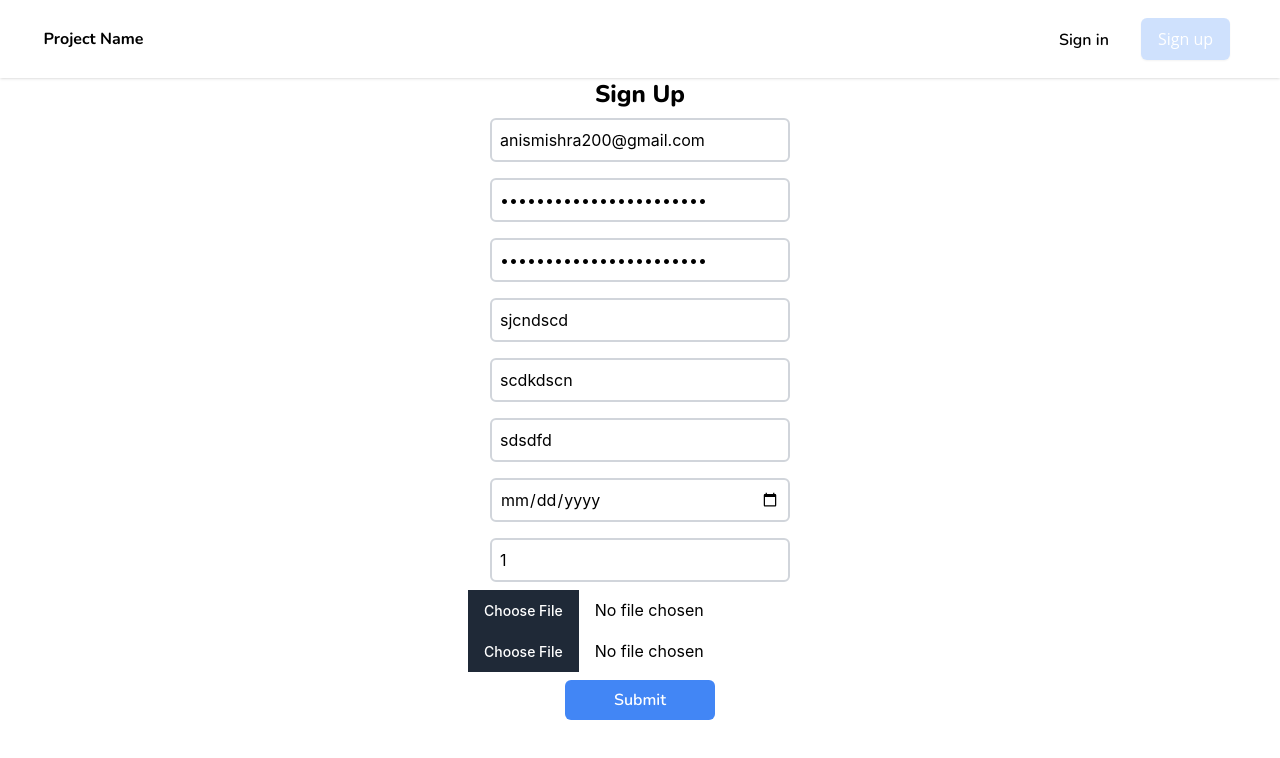
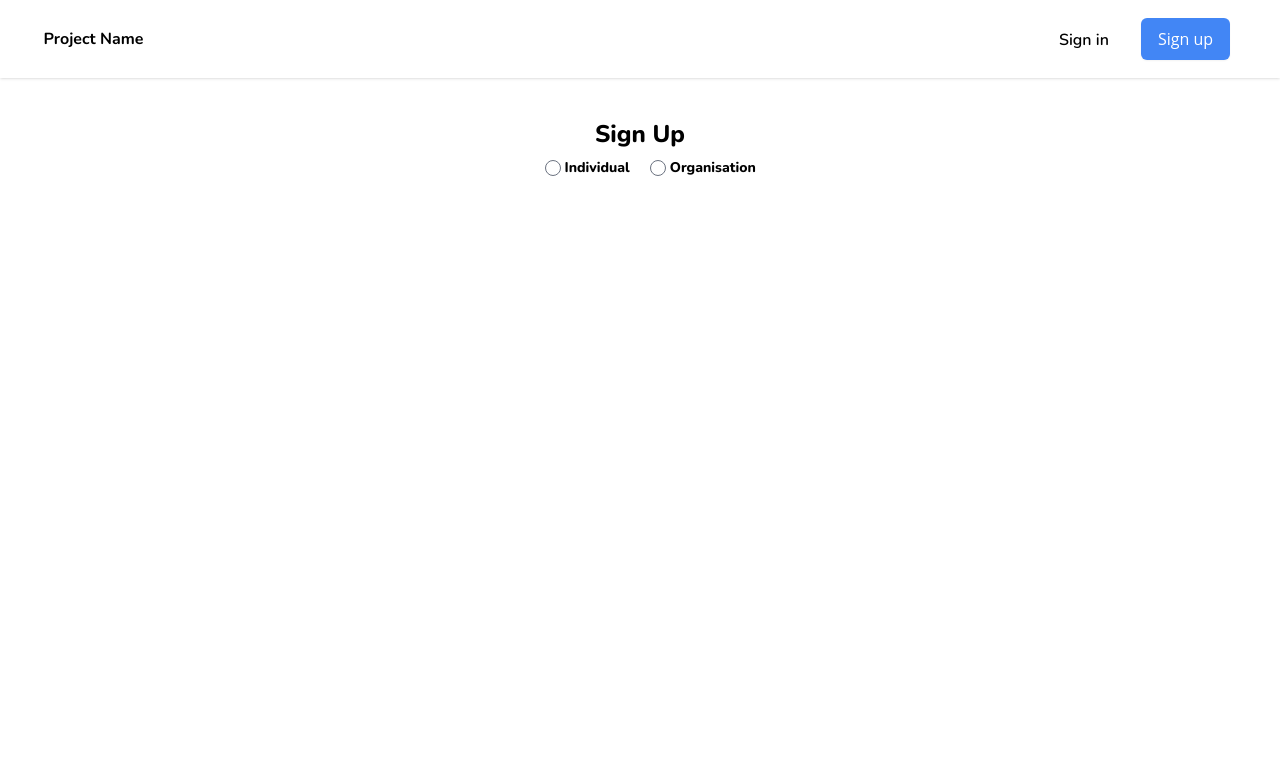
Before and after one commit to FCS-hacked/frontend, a React (Create React App) app: page /signup in a window 1280 px wide. Shown: the top 758 px of the page. Built offline with nearby package versions, Linux system fonts and the light colour scheme.

Commit message:
signup, login and getdocuments done

```diff
--- a/package.json
+++ b/package.json
@@ -11,6 +11,7 @@
     "@types/react": "^18.0.0",
     "@types/react-dom": "^18.0.0",
     "axios": "^1.1.3",
+    "bootstrap": "^5.2.2",
     "date-fns": "^2.29.3",
     "flowbite": "^1.5.3",
     "flowbite-react": "^0.3.2",
--- a/src/Components/BasicTable/columns.tsx
+++ b/src/Components/BasicTable/columns.tsx
@@ -9,38 +9,66 @@ export const COLUMNS = [
         Filter: ColumnFilter
     },
     {
-        Header: "First Name",
-        Footer: "First Name",
-        accessor: "first_name",
-        Filter: ColumnFilter
+        Header: "Document",
+        Footer: "Document",
+        accessor: 'document',
     },
     {
-        Header: "Last Name",
-        Footer: "Last Name",
-        accessor: "last_name",
-        Filter: ColumnFilter
-    },
-    {
-        Header: "Date of Birth",
-        Footer: "Date of Birth",
-        accessor: "date_of_birth",
+        Header: "Uploaded On",
+        Footer: "Uploaded On",
+        accessor: 'uploaded_at',
         Cell: ({value}) => {
             return format(new Date(value), 'dd/MM/yyyy')
-        },
-        Filter: ColumnFilter
+        }
 
     },
-    {
-        Header: "Country",
-        Footer: "Country",
-        accessor: "country",
-        Filter: ColumnFilter
-    },
-    {
-        Header: "Phone",
-        Footer: "Phone",
-        accessor: "phone",
-        Filter: ColumnFilter
-    }
+    // {
+    //     Header: "Shared with",
+    //     Footer: "Shared with",
+    //     accessor: 'shared_with',
+    //     Cell: ({value}) => {
+    //         return value.map((item) => {
+    //             return item.name
+    //         }).join(", ")
+    //     }
+
+    // },
+    // {
+
+    // }
+    // {
+    //     Header: "First Name",
+    //     Footer: "First Name",
+    //     accessor: "first_name",
+    //     Filter: ColumnFilter
+    // },
+    // {
+    //     Header: "Last Name",
+    //     Footer: "Last Name",
+    //     accessor: "last_name",
+    //     Filter: ColumnFilter
+    // },
+    // {
+    //     Header: "Date of Birth",
+    //     Footer: "Date of Birth",
+    //     accessor: "date_of_birth",
+    //     Cell: ({value}) => {
+    //         return format(new Date(value), 'dd/MM/yyyy')
+    //     },
+    //     Filter: ColumnFilter
+
+    // },
+    // {
+    //     Header: "Country",
+    //     Footer: "Country",
+    //     accessor: "country",
+    //     Filter: ColumnFilter
+    // },
+    // {
+    //     Header: "Phone",
+    //     Footer: "Phone",
+    //     accessor: "phone",
+    //     Filter: ColumnFilter
+    // }
     // if we want to add more columns, we can do so here and we have intensionally left out the email column and age column
 ]
--- a/src/Components/Generic_Navbar/index.tsx
+++ b/src/Components/Generic_Navbar/index.tsx
@@ -55,7 +55,7 @@ function NavBar() {
 
           </div>
         </div>
-          <div  className='z-50  bg-white absolute bg-[white] w-full'>
+          <div  className='z-50 absolute bg-[white] w-full'>
               <div
                   className={`flex-1 justify-self-center pb-3 mt-[2vmax] md:block md:pb-0 md:mt-0 ${
                       navbar ? "block" : "hidden"
@@ -90,7 +90,7 @@ function NavBar() {
           </a>
           <a
             href="#"
-            className="ml-8 inline-flex items-center justify-center whitespace-nowrap rounded-md border border-transparent bg-googleBlue bg-opacity-25 px-4 py-2 text-base font-medium text-white shadow-sm hover:bg-googleBlue hover:bg-opacity-20"
+            className="ml-8 inline-flex items-center justify-center whitespace-nowrap rounded-md border border-transparent bg-googleBlue bg-opacity-100 px-4 py-2 text-base font-medium text-white shadow-sm hover:bg-googleBlue hover:bg-opacity-80 focus:bg-opacity-70"
           >
             Sign up
           </a>
--- a/src/Pages/Login/index.tsx
+++ b/src/Pages/Login/index.tsx
@@ -9,20 +9,24 @@ export default function Login() {
         email:"jhvbfhdf@gmail.com",
         password:"scdksjndcfkjdf",
         username:"huibuhvbgh",
+        otp:""
     });
     function OnSubmit(){
-        console.log(data)
-        axios.post('http://localhost:8000/dj-rest-auth/login/', {
-            username: data.username,
+      console.log(data);
+      axios
+        .post(
+          "http://localhost:8000/unauth/login/",
+          {
+            email: data.email,
             password: data.password,
-            email: data.email,
-          }, { headers: { 'Content-Type': 'application/json' } })
+            otp: data.otp,
+          },
+          { headers: { "Content-Type": "application/json", "hotp":data.otp } }
+        )
         .then(function (response) {
           console.log(response);
-            localStorage.setItem('access_token', response.data.access_token);
-            localStorage.setItem('refresh_token', response.data.refresh_token);
-            console.log(localStorage.getItem('access_token'));
-            console.log(localStorage.getItem('refresh_token'));
+          localStorage.setItem("token", response.data.token);
+          console.log(localStorage.getItem("token"));
         })
         .catch(function (error) {
           console.log(error);
@@ -33,39 +37,54 @@ export default function Login() {
     //create a login page
     <div>
       <div>
-            <NavBar/>
-            <NavBar/>
-            <div className='flex flex-col items-center justify-center h-[70vh] w-full'>
-                <div className='font-nunitoExtraBold text-2xl'>
-                    Login
-                </div>
+        <NavBar />
+        <div className="flex flex-col items-center justify-center h-[70vh] w-full">
+          <div className="font-nunitoExtraBold text-2xl">Login</div>
           {/* //create a form */}
 
-                <form className='flex flex-col items-center justify-center w-[300px]'
+          <form
+            className="flex flex-col items-center justify-center w-[300px]"
             onSubmit={(e) => {
               e.preventDefault();
               OnSubmit();
             }}
           >
-                    <input type='text' value={data.username} placeholder='Username' className='border-2 border-gray-300 rounded-md p-2 my-2 w-full'
-                    onChange={(e) => setData({...data, username: e.target.value})}
+            <input
+              type="email"
+              value={data.email}
+              placeholder="Email"
+              className="border-2 border-gray-300 rounded-md p-2 my-2 w-full"
+              onChange={(e) => setData({ ...data, email: e.target.value })}
             />
-                    <input type='email' value={data.email} placeholder='Email' className='border-2 border-gray-300 rounded-md p-2 my-2 w-full'
-                    onChange={(e) => setData({...data, email: e.target.value})}
+            <input
+              type="password"
+              value={data.password}
+              placeholder="Password"
+              className="border-2 border-gray-300 rounded-md p-2 my-2 w-full"
+              onChange={(e) => setData({ ...data, password: e.target.value })}
             />
-                    <input type='password' value={data.password} placeholder='Password' className='border-2 border-gray-300 rounded-md p-2 my-2 w-full'
-                    onChange={(e) => setData({...data, password: e.target.value})}
+            <input
+              type="text"
+              value={data.otp}
+              placeholder="OTP"
+              className="border-2 border-gray-300 rounded-md p-2 my-2 w-full"
+              onChange={(e) => setData({ ...data, otp: e.target.value })}
             />
-                    <button type='submit' className='bg-googleBlue bg-opacity-100 hover:bg-opacity-95 focus:bg-opacity-80 text-white rounded-md p-2 my-2 w-1/2 font-nunitoSemiBold'>Submit</button>
+            <button
+              type="submit"
+              className="bg-googleBlue bg-opacity-100 hover:bg-opacity-95 focus:bg-opacity-80 text-white rounded-md p-2 my-2 w-1/2 font-nunitoSemiBold"
+            >
+              Submit
+            </button>
           </form>
-                <div className='flex flex-col items-center justify-center w-[300px]'>
-                    <div className='font-nunitoSemiBold text-sm'>
-                        Or login with
-                    </div>
-                    <button className='bg-googleBlue bg-opacity-20 text-white rounded-md p-2 my-2 w-1/2 font-nunitoSemiBold'>Google</button>
+          <div className="flex flex-col items-center justify-center w-[300px]">
+            <div className="font-nunitoSemiBold text-sm">Or login with</div>
+            <button className="bg-googleBlue bg-opacity-20 text-white rounded-md p-2 my-2 w-1/2 font-nunitoSemiBold">
+              Google
+            </button>
           </div>
         </div>
       </div>
     </div>
-  )
+  );
 }
--- a/src/Pages/SignUp/index.jsx
+++ b/src/Pages/SignUp/index.jsx
@@ -3,20 +3,104 @@ import NavBar from '../../Components/Generic_Navbar'
 import SignedIn_NavBar from '../../Components/SignedIn_NavBar'
 import axios from 'axios';
 export default function SignUp() {
-
+  const [userType, setUserType] = useState('');
   const [selectedFile, setSelectedFile] = useState();
   const changeHandler = (event) => {
     	setSelectedFile(event.target.files[0]);
     };
+    const handleChange = event => {
+      console.log(event.target.value);
+      setUserType(event.target.value);
+    };
 
+  function Form(props){
+    const formType = props.formType;
+    if(formType==="Individual"){
+      return (
+        <form className='flex flex-col items-center justify-center w-[300px]' onSubmit={(e) => {
+          e.preventDefault();
+          OnSubmitIndividual();}
+        }>
+          <input type='email' placeholder='Email' value={individualData.email} className='border-2 border-gray-300 rounded-md p-2 my-2 w-full'
+          onChange={(e) => setIndividualData((prevState) => ({ ...prevState, email: e.target.value}))}
+          />
+          <input type='password' placeholder='Password' value={individualData.password1} className='border-2 border-gray-300 rounded-md p-2 my-2 w-full'
+          onChange={(e) => setIndividualData((prevState) => ({ ...prevState, password1: e.target.value}))}
+          />
+          <input type='password' placeholder='Confirm Password' value={individualData.password2} className='border-2 border-gray-300 rounded-md p-2 my-2 w-full'
+          onChange={(e) => setIndividualData((prevState) => ({ ...prevState, password2: e.target.value}))}
+          />
+          <input type='text' placeholder='First Name' value={individualData.first_name} className='border-2 border-gray-300 rounded-md p-2 my-2 w-full'
+          onChange={(e) => setIndividualData((prevState) => ({ ...prevState, first_name: e.target.value}))}
+          />
+          <input type='text' placeholder='Last Name' value={individualData.last_name} className='border-2 border-gray-300 rounded-md p-2 my-2 w-full'
+          onChange={(e) => setIndividualData((prevState) => ({ ...prevState, last_name: e.target.value}))}
+          />
+          <input type='text' placeholder='Address' value={individualData.address} className='border-2 border-gray-300 rounded-md p-2 my-2 w-full'
+          onChange={(e) => setIndividualData((prevState) => ({ ...prevState, address: e.target.value}))}
+          />
+          <input type='date' placeholder='Date of Birth' value={individualData.date_of_birth} className='border-2 border-gray-300 rounded-md p-2 my-2 w-full'
+          onChange={(e) => setIndividualData((prevState) => ({ ...prevState, date_of_birth: e.target.value}))}
+          />
+          <input type='text' placeholder='Category' value={individualData.category} className='border-2 border-gray-300 rounded-md p-2 my-2 w-full'
+          onChange={(e) => setIndividualData((prevState) => ({ ...prevState, category: e.target.value}))}
+          />
+          {/* //Upload a document as a proof of Identity  */}
+          <div className=' text-left flex justify-start font-nunitoSemiBold pt-4'>Proof of Identity</div>
+          <input type="file" name="identityProof" placeholder='Proof of Identity' onChange={(e) => {changeHandler(e);}} className='p-2 ml-[0.5vw] w-full'/>
 
+          <div className=' text-left flex justify-start font-nunitoSemiBold pt-4'>Proof of Address</div>
+          <input type="file" name="addressProof" placeholder='Proof of Address' onChange={(e) => { changeHandler2(e);}} className='p-2 ml-[0.5vw] w-full'/>
+          <button className='bg-googleBlue bg-opacity-100 hover:bg-opacity-95 focus:opacity-75 text-white rounded-md p-2 mt-2 mb- w-1/2 font-nunitoSemiBold' type="submit">Submit</button>
+        </form>
+      )
+    }else if(formType==="Organization") {
+      return(
+        <form className='flex flex-col items-center justify-center w-[300px]' onSubmit={(e) => {
+          e.preventDefault();
+          OnSubmitOrganisation();}
+        }>
+
+          <input type='text' placeholder='First Name' value={organisationData.first_name} className='border-2 border-gray-300 rounded-md p-2 my-2 w-full'
+          onChange={(e) => setOrganisationData((prevState) => ({ ...prevState, organisation_name: e.target.value}))}
+          />
+          <input type='text' placeholder='Last Name' value={organisationData.last_name} className='border-2 border-gray-300 rounded-md p-2 my-2 w-full'
+          onChange={(e) => setOrganisationData((prevState) => ({ ...prevState, organisation_name: e.target.value}))}
+          />
+
+          <input type='text' placeholder='Address' value={organisationData.address} className='border-2 border-gray-300 rounded-md p-2 my-2 w-full'
+          onChange={(e) => setOrganisationData((prevState) => ({ ...prevState, address: e.target.value}))}
+          />
+          <input type='text' placeholder='Description' value={organisationData.description} className='border-2 border-gray-300 rounded-md p-2 my-2 w-full'
+          onChange={(e) => setOrganisationData((prevState) => ({ ...prevState, description: e.target.value}))}
+          />
+          <input type='email' placeholder='Email' value={organisationData.email} className='border-2 border-gray-300 rounded-md p-2 my-2 w-full'
+          onChange={(e) => setOrganisationData((prevState) => ({ ...prevState, email: e.target.value}))}
+          />
+          <input type='password' placeholder='Password' value={organisationData.password1} className='border-2 border-gray-300 rounded-md p-2 my-2 w-full'
+          onChange={(e) => setOrganisationData((prevState) => ({ ...prevState, password1: e.target.value}))}
+          />
+          <input type='password' placeholder='Confirm Password' value={organisationData.password2} className='border-2 border-gray-300 rounded-md p-2 my-2 w-full'
+          onChange={(e) => setOrganisationData((prevState) => ({ ...prevState, password2: e.target.value}))}
+          />
+          {/* //Upload a document as a proof of Identity  */}
+          <div className=' text-left flex justify-start font-nunitoSemiBold pt-4'>License</div>
+          <input type="file" name="licenses" placeholder='Licenses' onChange={(e) => {changeHandler(e);}} className='p-2 ml-[0.5vw] w-full'/>
+
+          <div className=' text-left flex justify-start font-nunitoSemiBold pt-4'>Permits</div>
+          <input type="file" name="permits" placeholder='Permits' onChange={(e) => { changeHandler2(e);}} className='p-2 ml-[0.5vw] w-full'/>
+          <button className='bg-googleBlue bg-opacity-100 hover:bg-opacity-95 focus:opacity-75 text-white rounded-md p-2 mt-2 mb- w-1/2 font-nunitoSemiBold' type="submit">Submit</button>
+        </form>
+      )
+    }
+  }
   const [selectedFile2, setSelectedFile2] = useState();
   const changeHandler2 = (event) => {
     	setSelectedFile2(event.target.files[0]);
     };
 
     //make an object to store the data
-    const [data, setData] = React.useState({
+    const [individualData, setIndividualData] = React.useState({
       email: "anismishra200@gmail.com",
       password1: "inshallahboysplayedwell",
       password2: "inshallahboysplayedwell",
@@ -33,6 +117,18 @@ export default function SignUp() {
     //   email: "",
     });
 
+    const [organisationData, setOrganisationData] = React.useState({
+      email: "",
+      password1: "",
+      password2: "",
+      first_name: "",
+      last_name: "",
+      category: "",
+      licenses: "",
+      permits: "",
+      description: "",
+    });
+
     // function selectFile(event:any) {
     //     // this.setState({
     //     //   selectedFiles: event.target.files,
@@ -45,17 +141,17 @@ export default function SignUp() {
 
     console.log(selectedFile,"selectedFile");
 
-    function OnSubmit(){
-        axios.post('http://localhost:8000/dj-rest-auth/registration/', {
-            username: data.email,
-            password1: data.password1,
-            password2: data.password2,
-            email: data.email,
-            first_name: data.first_name,
-            last_name: data.last_name,
-            address: data.address,
-            date_of_birth: data.date_of_birth,
-            category: data.category,
+    function OnSubmitIndividual(){
+        axios.post('http://localhost:8000/unauth/register-as-personal-user/', {
+            username: individualData.email,
+            password1: individualData.password1,
+            password2: individualData.password2,
+            email: individualData.email,
+            first_name: individualData.first_name,
+            last_name: individualData.last_name,
+            address: individualData.address,
+            date_of_birth: individualData.date_of_birth,
+            category: individualData.category,
             proof_of_identity: selectedFile,
             proof_of_address: selectedFile2,
           }, { headers: { 'Content-Type': "multipart/form-data"} })
@@ -66,8 +162,33 @@ export default function SignUp() {
             console.log(error);
           });
 
-        console.log(data)
+        console.log(individualData)
     }
+
+
+    function OnSubmitOrganisation(){
+        axios.post('http://localhost:8000/unauth/register-as-organisation/', {
+            username: organisationData.email,
+            password1: organisationData.password1,
+            password2: organisationData.password2,
+            email: organisationData.email,
+            first_name: organisationData.first_name,
+            last_name: organisationData.last_name,
+            category: organisationData.category,
+            licenses: organisationData.licenses,
+            permits: organisationData.permits,
+            description: organisationData.description,
+          })
+          .then(function (response) {
+            console.log(response);
+          })
+          .catch(function (error) {
+            console.log(error);
+          });
+
+        console.log(organisationData)
+    }
+
   return (
     <div>
 
@@ -75,54 +196,28 @@ export default function SignUp() {
             {/* <SignedIn_NavBar/> */}
             <NavBar/>
             <div className='flex flex-col items-center justify-center w-full'>
-                <div className='font-nunitoExtraBold text-2xl'>
+                <div className='font-nunitoExtraBold text-2xl pt-10'>
                     Sign Up
                 </div>
-                <form className='flex flex-col items-center justify-center w-[300px]' onSubmit={(e) => {
-                  e.preventDefault();
-                  OnSubmit();}
-                }>
-                    {/* <input type='text' placeholder='First Name' className='border-2 border-gray-300 rounded-md p-2 my-2 w-full'/>
-                    <input type='text' placeholder='Last Name' className='border-2 border-gray-300 rounded-md p-2 my-2 w-full'/>
-                    <input type='text' placeholder='Aadhar Number' className='border-2 border-gray-300 rounded-md p-2 my-2 w-full'/> */}
-                    <input type='email' placeholder='Email' value={data.email} className='border-2 border-gray-300 rounded-md p-2 my-2 w-full'
-                    onChange={(e) => setData((prevState) => ({ ...prevState, email: e.target.value}))}
-                    />
-                    <input type='password' placeholder='Password' value={data.password1} className='border-2 border-gray-300 rounded-md p-2 my-2 w-full'
-                    onChange={(e) => setData((prevState) => ({ ...prevState, password1: e.target.value}))}
-                    />
-                    <input type='password' placeholder='Confirm Password' value={data.password2} className='border-2 border-gray-300 rounded-md p-2 my-2 w-full'
-                    onChange={(e) => setData((prevState) => ({ ...prevState, password2: e.target.value}))}
-                    />
-                    <input type='text' placeholder='First Name' value={data.first_name} className='border-2 border-gray-300 rounded-md p-2 my-2 w-full'
-                    onChange={(e) => setData((prevState) => ({ ...prevState, first_name: e.target.value}))}
-                    />
-                    <input type='text' placeholder='Last Name' value={data.last_name} className='border-2 border-gray-300 rounded-md p-2 my-2 w-full'
-                    onChange={(e) => setData((prevState) => ({ ...prevState, last_name: e.target.value}))}
-                    />
-                    <input type='text' placeholder='Address' value={data.address} className='border-2 border-gray-300 rounded-md p-2 my-2 w-full'
-                    onChange={(e) => setData((prevState) => ({ ...prevState, address: e.target.value}))}
-                    />
-                    <input type='date' placeholder='Date of Birth' value={data.date_of_birth} className='border-2 border-gray-300 rounded-md p-2 my-2 w-full'
-                    onChange={(e) => setData((prevState) => ({ ...prevState, date_of_birth: e.target.value}))}
-                    />
-                    <input type='text' placeholder='Category' value={data.category} className='border-2 border-gray-300 rounded-md p-2 my-2 w-full'
-                    onChange={(e) => setData((prevState) => ({ ...prevState, category: e.target.value}))}
-                    />
-                    {/* //Upload a document as a proof of Identity  */}
-                    <input type="file" name="file1" onChange={(e) => {changeHandler(e);}} />
-                    <input type="file" name="file2" onChange={(e) => { changeHandler2(e);}} />
-                    {/* <input type='file' placeholder='Proof of Identity' value={data.proof_of_identity} className='border-2 border-gray-300 rounded-md p-2 my-2 w-full'
-                    onChange={(e) => setData({...data, proof_of_identity: e.target.value})}
-                    /> */}
-                    {/* //Upload a document as a proof of Address */}
-                    {/* <input type='file' placeholder='Proof of Address' value={data.proof_of_address} className='border-2 border-gray-300 rounded-md p-2 my-2 w-full'
-                    onChange={(e) => {
-                        setData((prevState) => ({ ...prevState, proof_of_identity: e.target.files}));
-                    }}
-                    /> */}
-                    <button className='bg-googleBlue bg-opacity-100 hover:bg-opacity-95 focus:opacity-75 text-white rounded-md p-2 my-2 w-1/2 font-nunitoSemiBold' type="submit">Submit</button>
-                </form>
+                <div className='flex flex-col items-center justify-center w-full'>
+                  <div className='flex flex-row items-center justify-center text-sm font-nunitoExtraBold pt-2'>
+                    <div className='flex flex-row items-center justify-center w-1/2'>
+                      <input type="radio" id="Individual" name = "user_type" value="Individual"
+                        onChange={handleChange}
+                        checked={userType === 'Individual'}
+                      />
+                      <label htmlFor="Individual" className='pl-1'>Individual</label>
+                    </div>
+                    <div className='flex flex-row items-center justify-center w-1/2'>
+                      <input type="radio" id="Organisationr" name = "user_type" value="Organisation" className='ml-5'
+                        onChange={handleChange}
+                        checked={userType === 'Organisation'}
+                      />
+                      <label htmlFor="Organisation" className='pl-1'>Organisation</label>
+                    </div>
+                  </div>
+                </div>
+                <Form formType={userType} />
             </div>
         </div>
     </div>
```
Also changed, not shown: src/App.tsx (+7 -5 lines), src/Components/BasicTable/index.tsx (+12 -3 lines), src/Components/UploadFile/index.jsx (+4 -5 lines), src/Pages/DisplayMyDocuments/index.tsx (renamed from src/Pages/SharedDocuments/index.tsx, +6 -2 lines), src/Pages/DisplaySharedDocuments/index.tsx (added, +24 -0 lines), src/Pages/ShareDocuments/index.tsx (renamed from src/Pages/MyDocuments/index.tsx, +18 -6 lines), 1 other file (tests, documents, lock files or other folders). Lines whose indentation alone changed are shown as unchanged.
